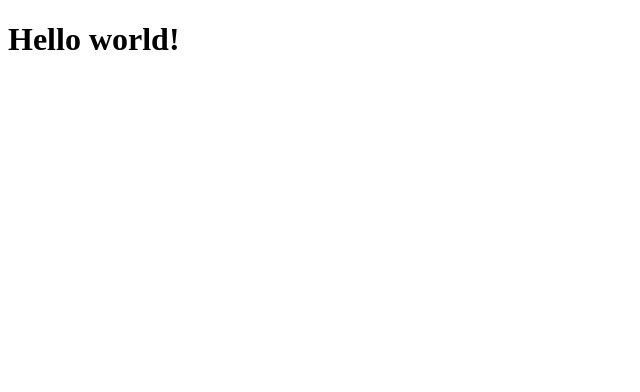
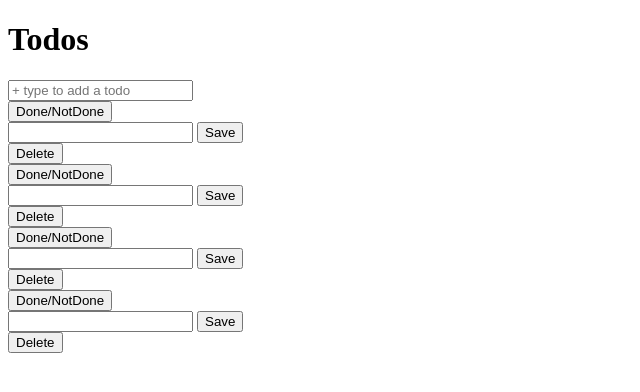
Before and after one commit to wrogers465/svelte-full-stack, a SvelteKit app: page / in a window 1280 px wide. Shown: the top 392 px of the page, without its empty margins (0-640 px from the left). Built offline with nearby package versions, Linux system fonts and the light colour scheme.

Commit message:
Developed HTML structure.

```diff
--- /dev/null
+++ b/src/lib/todo-item.svelte
@@ -0,0 +1,15 @@
+<div>
+    <form action="" method="">
+        <input type="hidden" name="done" value="">
+        <button aria-label="Mark done/not done">Done/NotDone</button>
+    </form>
+
+    <form action="" method="">
+        <input type="text">
+        <button aria-label="Save todo">Save</button>
+    </form>
+
+    <form action="" method="">
+        <button aria-label="Delete todo">Delete</button>
+    </form>
+</div>
--- a/src/routes/+page.svelte
+++ b/src/routes/+page.svelte
@@ -1,5 +1,20 @@
 <script>
-    let name = 'world';
+    import TodoItem from "$lib/todo-item.svelte";
+
+    const title = "Todos";
 </script>
 
-<h1>Hello {name}!</h1>
+<svelte:head>
+    <title>{title}</title>
+</svelte:head>
+
+<h1>{title}</h1>
+
+<form action="" method="">
+    <input type="text" name="text" aria-label="Add a todo" placeholder="+ type to add a todo">
+</form>
+
+<TodoItem />
+<TodoItem />
+<TodoItem />
+<TodoItem />
```
